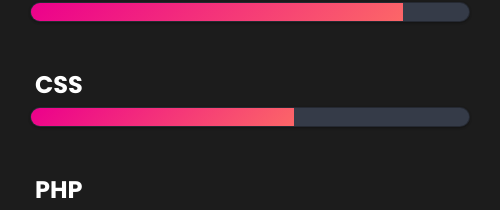
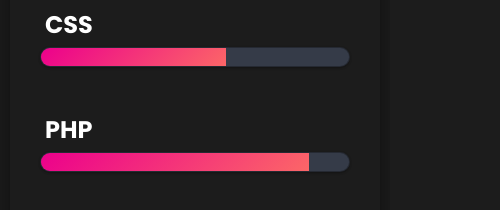
Before and after one commit to meeeetxd/portfolio-website, a plain HTML site: page skills.html in a window 390 px wide. Shown: the part 300-510 px from the top of the page, 500 px wide, since content can reach past the window. Drawn offline with Linux system fonts and the light colour scheme; a web font is replaced by a local one.

Commit message:
Update skill_style.css

```diff
--- a/skill_style.css
+++ b/skill_style.css
@@ -142,3 +142,15 @@ h3 {
         width: 75%;
     }
 }
+
+@media screen and (max-width:700px) {
+    h1,
+    h2,
+    h3 {
+        font-size: 3rem;
+    }
+    .skill {
+        width: 370px;
+        margin: 0px auto;
+    }
+}
```
